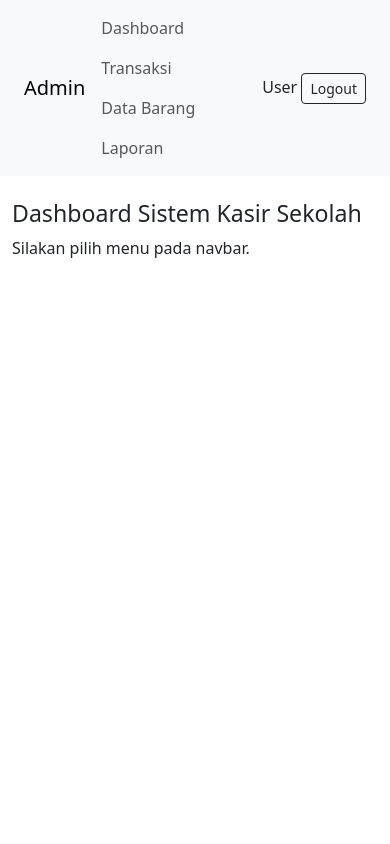
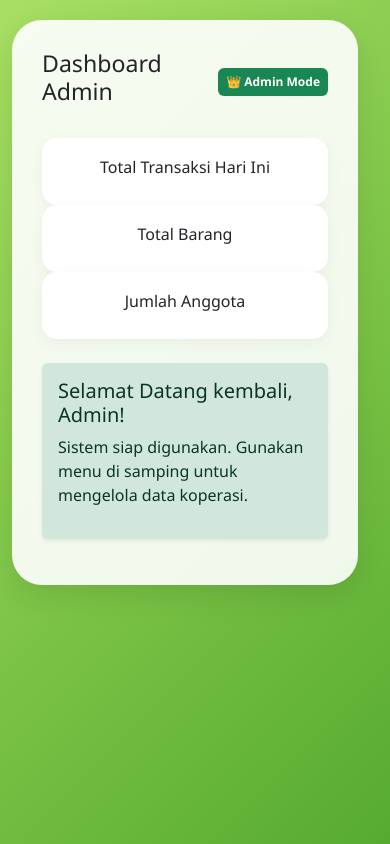
Before and after one commit to wiistore1/koperasi, a PHP site: the page made by tugas koperasi/dash_admin.php in a window 390 px wide. Run offline with PHP 8.4, Linux system fonts and the light colour scheme; a user stored in the database is signed in.

Commit message:
Add files via upload

```diff
--- a/tugas koperasi/dash_admin.php
+++ b/tugas koperasi/dash_admin.php
@@ -12,36 +12,120 @@ alert("Selamat Datang Admin! 👑");
 </script>
 
 <!DOCTYPE html>
-<html>
+<html lang="id">
 <head>
-    <title>Dashboard Admin</title>
+    <meta charset="UTF-8">
+    <meta name="viewport" content="width=device-width, initial-scale=1.0">
+    <title>Dashboard Admin - Koperasi Sekolah</title>
     <link href="https://cdn.jsdelivr.net/npm/bootstrap@5.3.3/dist/css/bootstrap.min.css" rel="stylesheet">
+    <link rel="stylesheet" href="https://cdnjs.cloudflare.com/ajax/libs/font-awesome/6.0.0/css/all.min.css">
+    <style>
+        body {
+            background: linear-gradient(135deg, #a8e063 0%, #56ab2f 100%);
+            min-height: 100vh;
+            font-family: 'Segoe UI', Tahoma, Geneva, Verdana, sans-serif;
+        }
+        .sidebar {
+            background: rgba(255, 255, 255, 0.2);
+            backdrop-filter: blur(10px);
+            border-radius: 20px;
+            margin: 20px;
+            padding: 20px;
+            min-height: 90vh;
+        }
+        .nav-link {
+            color: white !important;
+            margin-bottom: 10px;
+            border-radius: 10px;
+            transition: 0.3s;
+            font-weight: 500;
+        }
+        .nav-link:hover, .nav-link.active {
+            background: white !important;
+            color: #56ab2f !important;
+        }
+        .main-content {
+            background: rgba(255, 255, 255, 0.9);
+            border-radius: 30px;
+            margin: 20px 20px 20px 0;
+            padding: 30px;
+            box-shadow: 0 10px 30px rgba(0,0,0,0.1);
+        }
+        .stat-card {
+            background: white;
+            border-radius: 15px;
+            padding: 20px;
+            text-align: center;
+            border: none;
+            box-shadow: 0 4px 15px rgba(0,0,0,0.05);
+        }
+        .stat-value {
+            font-size: 2rem;
+            font-weight: bold;
+            color: #2d5a27;
+        }
+    </style>
 </head>
-
 <body>
 
-<!-- Navbar -->
-<nav class="navbar navbar-expand-lg navbar-light bg-light px-4">
-    <a class="navbar-brand">Admin </a>
+<div class="container-fluid">
+    <div class="row">
+        <div class="col-md-2 d-none d-md-block">
+            <div class="sidebar">
+                <div class="text-center mb-4">
+                    <img src=" " width="60" alt="Logo">
+                    <h6 class="text-white mt-2">Koperasi Sekolah</h6>
+                </div>
+                <nav class="nav flex-column">
+                    <a class="nav-link active" href="#"><i class="fas fa-desktop me-2"></i> Dashboard</a>
+                    <a class="nav-link" href="#"><i class="fas fa-box me-2"></i> Barang</a>
+                    <a class="nav-link" href="#"><i class="fas fa-cash-register me-2"></i> Kasir</a>
+                    <a class="nav-link" href="#"><i class="fas fa-file-alt me-2"></i> Laporan</a>
+                    <a class="nav-link" href="#"><i class="fas fa-users me-2"></i> Anggota</a>
+                    <a class="nav-link mt-5 bg-danger text-white text-center" href="logout.php">Logout</a>
+                </nav>
+            </div>
+        </div>
 
-    <div class="navbar-nav">
-        <a class="nav-link" href="#">Dashboard</a>
-        <a class="nav-link" href="#">Transaksi</a>
-        <a class="nav-link" href="#">Data Barang</a>
-        <a class="nav-link" href="#">Laporan</a>
+        <div class="col-md-10">
+            <div class="main-content">
+                <div class="d-flex justify-content-between align-items-center mb-4">
+                    <h3>Dashboard Admin</h3>
+                    <div>
+                        <span class="badge bg-success p-2">👑 Admin Mode</span>
+                    </div>
+                </div>
+
+                <div class="row mb-4">
+                    <div class="col-md-4">
+                        <div class="stat-card">
+                            <h6>Total Transaksi Hari Ini</h6>
+                            <div class="stat-value"></div>
+                        </div>
+                    </div>
+                    <div class="col-md-4">
+                        <div class="stat-card">
+                            <h6>Total Barang</h6>
+                            <div class="stat-value"></div>
+                        </div>
+                    </div>
+                    <div class="col-md-4">
+                        <div class="stat-card">
+                            <h6>Jumlah Anggota</h6>
+                            <div class="stat-value"></div>
+                        </div>
+                    </div>
+                </div>
+
+                <div class="alert alert-success border-0 shadow-sm">
+                    <h5>Selamat Datang kembali, Admin!</h5>
+                    <p>Sistem siap digunakan. Gunakan menu di samping untuk mengelola data koperasi.</p>
+                </div>
+            </div>
+        </div>
     </div>
-
-    <div class="ms-auto">
-        <span>User</span>
-        <a href="logout.php" class="btn btn-outline-dark btn-sm">Logout</a>
-    </div>
-</nav>
-
-<!-- Isi halaman -->
-<div class="container mt-4">
-    <h3>Dashboard Sistem Kasir Sekolah</h3>
-    <p>Silakan pilih menu pada navbar.</p>
 </div>
 
+<script src="https://cdn.jsdelivr.net/npm/bootstrap@5.3.3/dist/js/bootstrap.bundle.min.js"></script>
 </body>
 </html>
```
